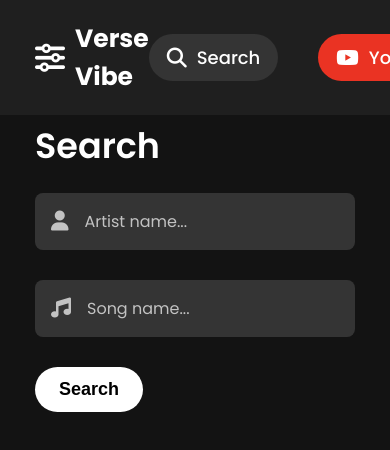
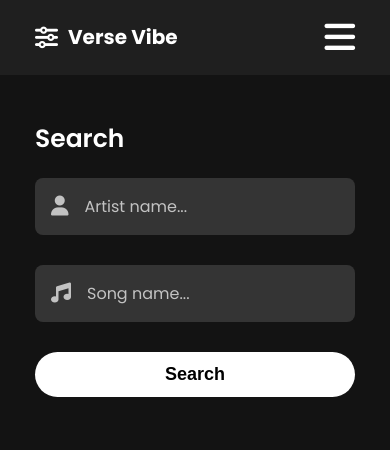
Before and after one commit to Danielle-Higgins/verse-vibe, a plain HTML site: page index.html in a window 390 px wide. Drawn offline with Linux system fonts and the light colour scheme.

Commit message:
reponsiveness for search page

```diff
--- a/index.html
+++ b/index.html
@@ -40,6 +40,9 @@
             </li>
           </ul>
         </nav>
+
+        <!-- Mobile Menu -->
+        <i class="fa-solid fa-bars mobile-menu" id="hamburger-btn"></i>
       </div>
     </header>
 
--- a/main.js
+++ b/main.js
@@ -1,4 +1,17 @@
 const BASEURL = "https://api.lyrics.ovh";
+
+const hamburgerBtn = document.getElementById("hamburger-btn");
+const headerNav = document.querySelector(".header-nav");
+
+hamburgerBtn.addEventListener("click", () => {
+  hamburgerBtn.classList.toggle("fa-xmark");
+  headerNav.classList.toggle("active");
+});
+
+window.onscroll = () => {
+  hamburgerBtn.classList.remove("fa-xmark");
+  headerNav.classList.remove("active");
+};
 
 // code specific to the search page (index.html)
 if (document.getElementById("search-page")) {
--- a/styles.css
+++ b/styles.css
@@ -290,3 +290,88 @@ form .search-btn:hover {
   margin: 0 auto;
   padding: 0 15px;
 }
+
+/* Hamburger Menu Styles */
+.mobile-menu {
+  color: #fff;
+  font-size: 35px;
+  z-index: 1000;
+  cursor: pointer;
+  display: none;
+}
+
+/* Media Queries */
+@media screen and (max-width: 700px) {
+  /* Header Styles */
+  .header .logo a {
+    font-size: 2rem;
+  }
+
+  .header .logo i {
+    font-size: 2.3rem;
+  }
+
+  .header .header-nav ul {
+    gap: 20px;
+  }
+
+  .header-nav ul li a {
+    font-size: 1.6rem;
+    padding: 8px 10px;
+  }
+}
+
+@media screen and (max-width: 580px) {
+  /* Search Styles */
+  .search-section .search-title {
+    font-size: 2.5rem;
+  }
+
+  /* Tracks Styles */
+  .track-results .results-title {
+    font-size: 2rem;
+  }
+
+  .results-list {
+    grid-template-columns: 1fr;
+  }
+}
+
+@media screen and (max-width: 500px) {
+  /* Header Styles */
+  .mobile-menu {
+    display: block;
+  }
+
+  .header .header-nav {
+    position: absolute;
+    top: 0;
+    right: -300px;
+    width: 250px;
+    min-height: 100vh;
+    z-index: 100;
+    background-color: rgb(0, 0, 0, 0.9);
+    /* text-align: center; */
+    transition: right 0.5s ease-in-out;
+  }
+
+  .header .header-nav.active {
+    right: 0;
+  }
+
+  .header .header-nav ul {
+    flex-direction: column;
+    gap: 40px;
+    margin-top: 100px;
+  }
+
+  .header-nav ul li a {
+    font-size: 1.8rem;
+    padding: 10px 18px;
+  }
+
+  /* Search Styles */
+  form .search-btn {
+    width: 100%;
+  }
+}
```
